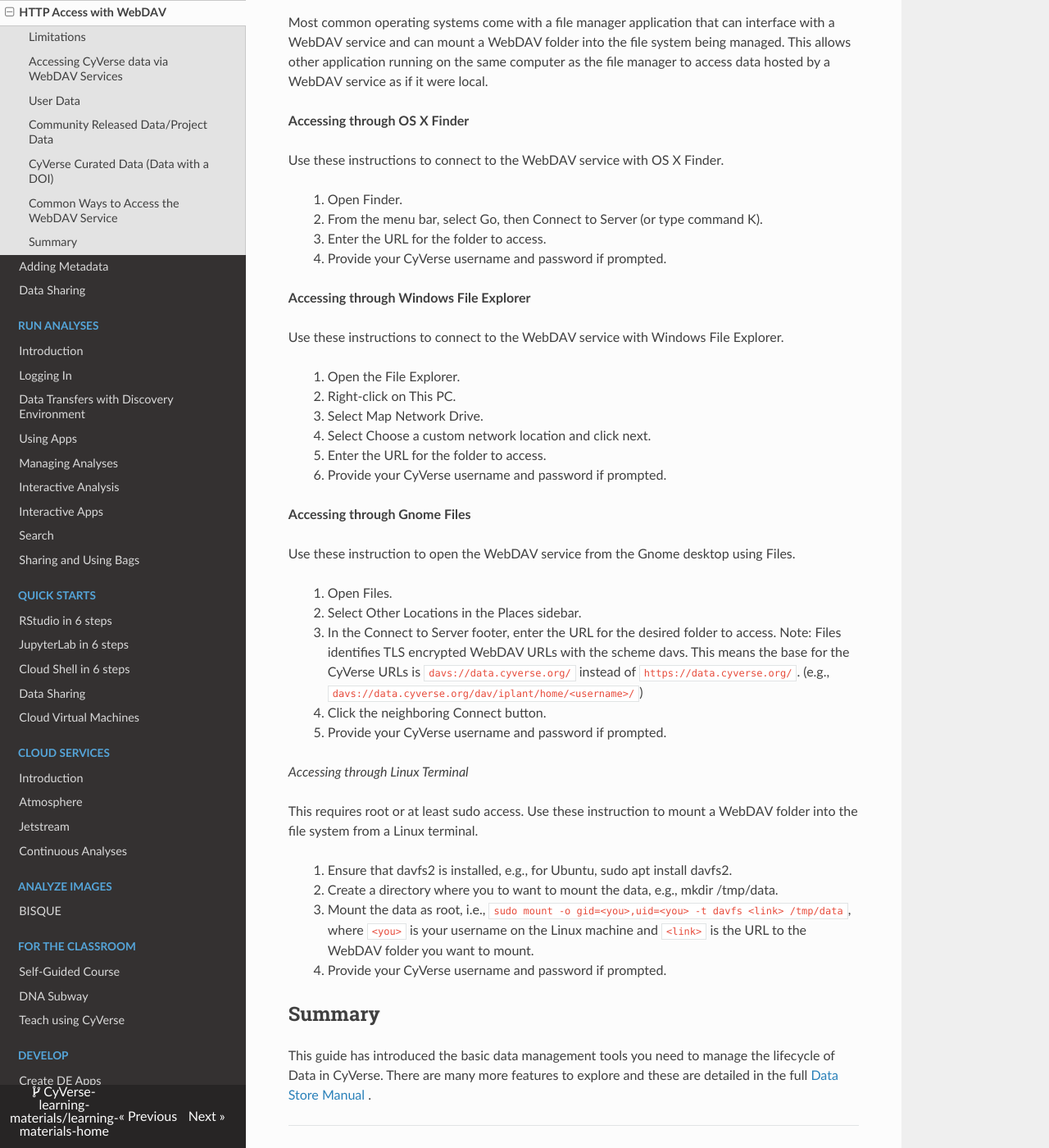
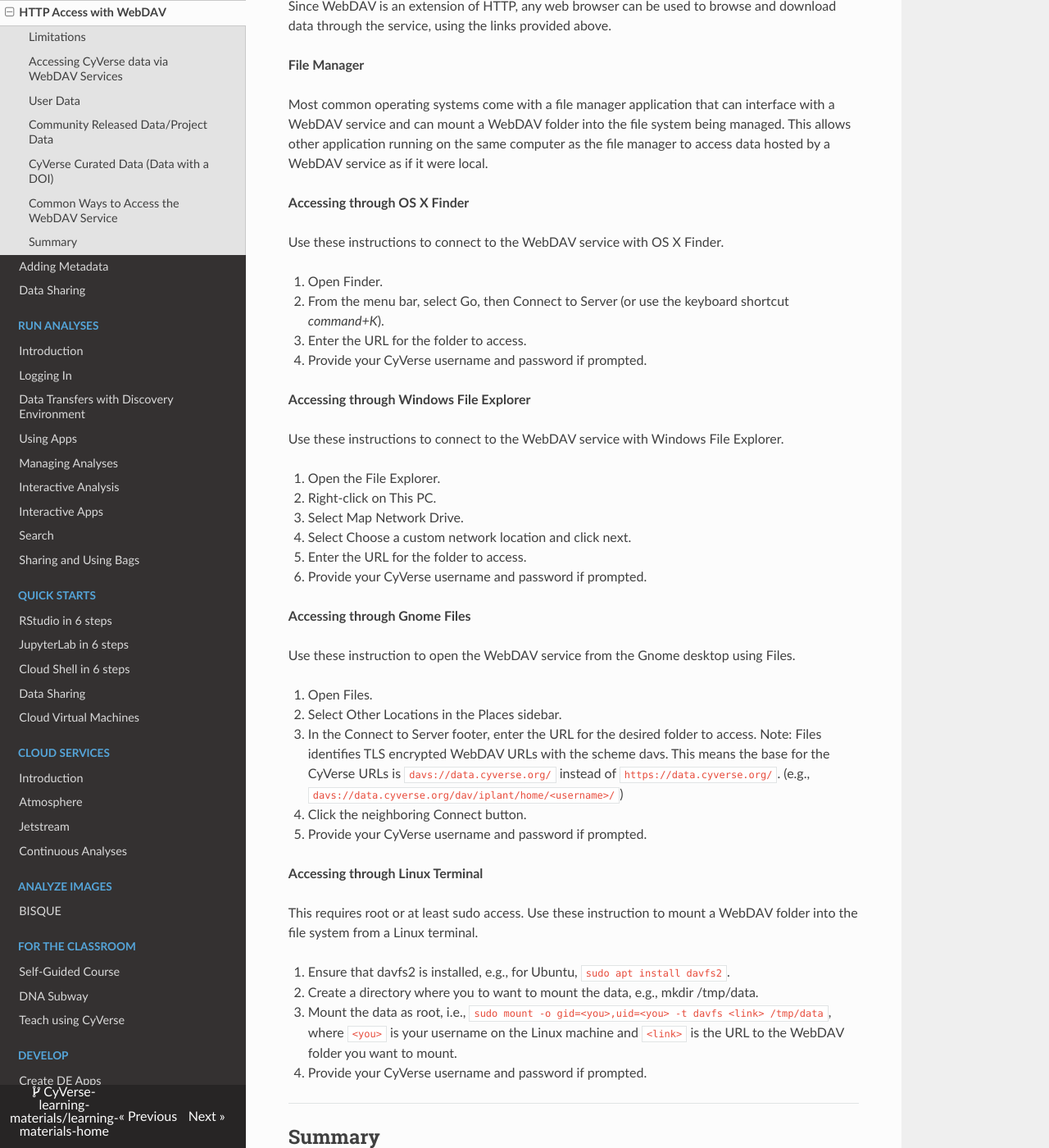
Before and after one commit to CyVerse-learning-materials/learning-materials-home, an MkDocs documentation site: the page built from docs/ds/webdav.md, in a window 1280 px wide and 1400 px high, scrolled down 1714 px. Shown: the whole window at 82% size. Built offline with MkDocs 1.6.1, drawn with Linux system fonts in a browser that asks for light colours; nearby versions of some CDN libraries; a script that is not in the unit is left out.

Commit message:
[ds] links, formatting

```diff
--- a/docs/ds/webdav.md
+++ b/docs/ds/webdav.md
@@ -21,7 +21,7 @@
 from the CyVerse WebDAV service using a web browser with decent
 performance. The iCommands still out perform WebDAV. For better ways to
 download large files or large sets of files, please see the pages for
-[iCommands](./icommands.html) or [CyberDuck](./cyberduck.html).
+[iCommands](./icommands.md) or [CyberDuck](./cyberduck.md).
 
 ------------------------------------------------------------------------
 
@@ -48,11 +48,15 @@
 CyVerse credentials, they can access any file or folder with the
 permission level they have on the file or folder.
 
+------------------------------------------------------------------------
+
 ## User Data
 
 A user with a CyVerse login of `<username` would use the WebDAV link
 `https://data.cyverse.org/dav/iplant/home/<username>/` to access their
 data.
+
+------------------------------------------------------------------------
 
 ## Community Released Data/Project Data
 
@@ -60,11 +64,15 @@
 `/iplant/home/shared/<project>/`, use the link
 `https://data.cyverse.org/dav/iplant/projects/<project>/`.
 
+------------------------------------------------------------------------
+
 ## CyVerse Curated Data (Data with a DOI)
 
 To access the data curated by CyVerse in the Data Commons (that is,
 datasets with DOIs), use the following link:
 <https://data.cyverse.org/dav-anon/iplant/commons/cyverse_curated/>.
+
+------------------------------------------------------------------------
 
 ## Common Ways to Access the WebDAV Service
 
@@ -87,52 +95,46 @@
 Use these instructions to connect to the WebDAV service with OS X
 Finder.
 
-> 1.  Open Finder.
-> 2.  From the menu bar, select Go, then Connect to Server (or type
->     command K).
-> 3.  Enter the URL for the folder to access.
-> 4.  Provide your CyVerse username and password if prompted.
+1.  Open Finder.
+2.  From the menu bar, select Go, then Connect to Server (or use the keyboard shortcut *command+K*).
+3.  Enter the URL for the folder to access.
+4.  Provide your CyVerse username and password if prompted.
 
 **Accessing through Windows File Explorer**
 
 Use these instructions to connect to the WebDAV service with Windows
 File Explorer.
 
-> 1.  Open the File Explorer.
-> 2.  Right-click on This PC.
-> 3.  Select Map Network Drive.
-> 4.  Select Choose a custom network location and click next.
-> 5.  Enter the URL for the folder to access.
-> 6.  Provide your CyVerse username and password if prompted.
+1.  Open the File Explorer.
+2.  Right-click on This PC.
+3.  Select Map Network Drive.
+4.  Select Choose a custom network location and click next.
+5.  Enter the URL for the folder to access.
+6.  Provide your CyVerse username and password if prompted.
 
 **Accessing through Gnome Files**
 
 Use these instruction to open the WebDAV service from the Gnome desktop
 using Files.
 
-> 1.  Open Files.
-> 2.  Select Other Locations in the Places sidebar.
-> 3.  In the Connect to Server footer, enter the URL for the desired
->     folder to access. Note: Files identifies TLS encrypted WebDAV URLs
->     with the scheme davs. This means the base for the CyVerse URLs is
->     `davs://data.cyverse.org/` instead of `https://data.cyverse.org/`.
->     (e.g., `davs://data.cyverse.org/dav/iplant/home/<username>/`)
-> 4.  Click the neighboring Connect button.
-> 5.  Provide your CyVerse username and password if prompted.
+1.  Open Files.
+2.  Select Other Locations in the Places sidebar.
+3.  In the Connect to Server footer, enter the URL for the desired folder to access. Note: Files identifies TLS encrypted WebDAV URLs with the scheme davs. This means the base for the CyVerse URLs is `davs://data.cyverse.org/` instead of `https://data.cyverse.org/`. (e.g., `davs://data.cyverse.org/dav/iplant/home/<username>/`)
+4.  Click the neighboring Connect button.
+5.  Provide your CyVerse username and password if prompted.
 
-*Accessing through Linux Terminal*
+**Accessing through Linux Terminal**
 
 This requires root or at least sudo access. Use these instruction to
 mount a WebDAV folder into the file system from a Linux terminal.
 
-> 1.  Ensure that davfs2 is installed, e.g., for Ubuntu, sudo apt
->     install davfs2.
-> 2.  Create a directory where you to want to mount the data, e.g.,
->     mkdir /tmp/data.
-> 3.  Mount the data as root, i.e., `sudo mount -o gid=<you>,uid=<you> -t davfs <link> /tmp/data`, where `<you>` is your username on the
->     Linux machine and `<link>` is the URL to the WebDAV folder you want
->     to mount.
-> 4.  Provide your CyVerse username and password if prompted.
+1.  Ensure that davfs2 is installed, e.g., for Ubuntu, `sudo apt install davfs2`.
+2.  Create a directory where you to want to mount the data, e.g., mkdir /tmp/data.
+3.  Mount the data as root, i.e., `sudo mount -o gid=<you>,uid=<you> -t davfs <link> /tmp/data`, where `<you>` is your username on the
+Linux machine and `<link>` is the URL to the WebDAV folder you want to mount.
+4.  Provide your CyVerse username and password if prompted.
+
+------------------------------------------------------------------------
 
 ## Summary
 
```
Also changed, not shown: other parts of docs/ds/webdav.md (+0 -4 lines), docs/ds/metadata.md (+3 -0 lines), docs/ds/share.md (+2 -2 lines).
